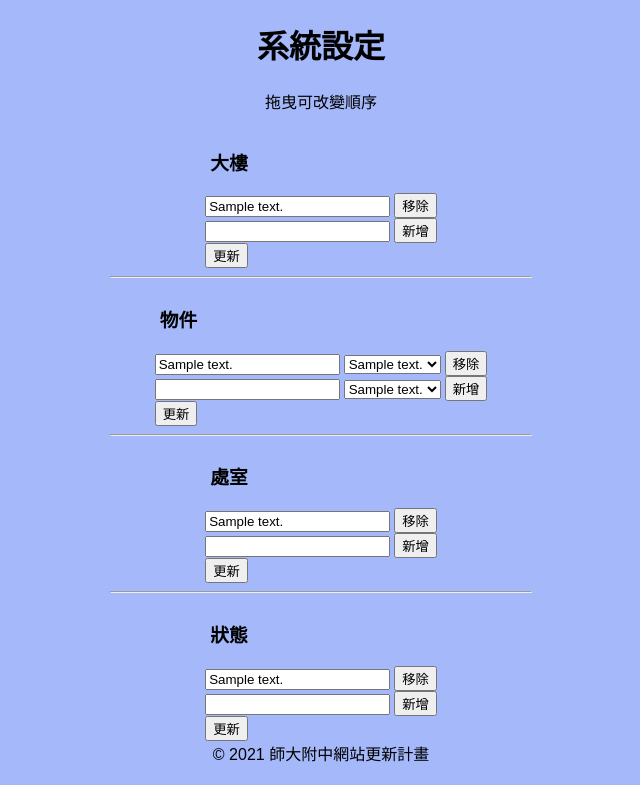
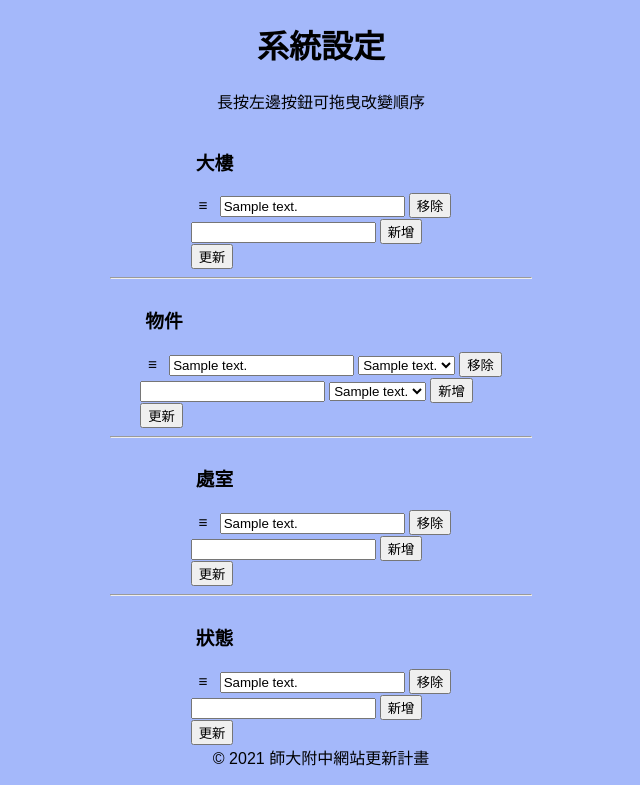
Before and after one commit to HSNU-websites/repair_system, a Python web app: template templates/system.html in a window 1280 px wide. Shown: the part 24-809 px from the top of the page, without its empty margins (319-959 px from the left). Before the commit the page ends 786 px from the top, so only its background shows below. Run offline with Jinja, Linux system fonts and the light colour scheme; the template is opened without the code that fills it: most values are stand-ins (such as "Sample title", 1, 10 or a date in 2020); some libraries are stand-ins or nearby versions.

Commit message:
Improve UI

```diff
--- a/static/system.css
+++ b/static/system.css
@@ -35,6 +35,19 @@ hr {
     align-items: center;
 }
 
+.hamburger {
+    display: inline-block;
+    text-align: center;
+    font-weight: bolder;
+    width: 25px;
+    height: 22px;
+    cursor: move;
+}
+
+.hamburger:hover {
+    opacity: 0.8;
+}
+
 #tip {
     font-family: 'Noto Sans TC', sans-serif;
     text-align: center;
--- a/templates/admin_dashboard.html
+++ b/templates/admin_dashboard.html
@@ -65,6 +65,7 @@
             </form>
         </div>
         <div id="reply_window">
+            <div class="closebtn" onclick="hide(this.parentElement);">&#10006;</div>
             <div class="field">
                 <label for="status">狀態: </label>
                 <select name="status" id="status">
@@ -120,7 +121,7 @@
                     <td style="width: 200px;">
                         <div style="text-align: left;">
                             {% for revision in record["revisions"] %}
-                            <div><b>維護人: </b>{{ revision["user"]["username"] }}</div>
+                            <div><b>維護人: </b>{{ revision["user"]["name"] }}</div>
                             <div><b>狀態: </b>{{ revision["status"] }}</div>
                             <div><b>時間: </b>{{ revision["insert_time"] }}</div>
                             <div><b>描述: </b>{{ revision["description"] }}</div>
--- a/templates/system.html
+++ b/templates/system.html
@@ -8,10 +8,11 @@
     <link rel="stylesheet" href="{{ url_for('static', filename='system.css') }}">
     <link rel="stylesheet" href="{{ url_for('static', filename='nav.css') }}">
     <link rel="stylesheet" href="{{ url_for('static', filename='input.css') }}">
+    <link href="https://fonts.googleapis.com/icon?family=Material+Icons" rel="stylesheet">
     <link rel="icon" href="{{ url_for('static', filename='HSNU.png') }}">
     <script src="//code.jquery.com/jquery-1.12.4.js"></script>
-    <script src = "https://code.jquery.com/jquery-1.10.2.js"></script>
-    <script src = "https://code.jquery.com/ui/1.10.4/jquery-ui.js"></script>
+    <script src="https://code.jquery.com/jquery-1.10.2.js"></script>
+    <script src="https://code.jquery.com/ui/1.10.4/jquery-ui.js"></script>
     <script src="{{ url_for('static', filename='system.js') }}"></script>
     <title>系統設定</title>
 </head>
@@ -29,12 +30,13 @@
         </nav>
     </nav>
     <h1>系統設定</h1>
-    <p id="tip">拖曳可改變順序</p>
+    <p id="tip">長按左邊按鈕可拖曳改變順序</p>
     <div class="container">
         <div id="buildings">
             <h3>大樓</h3>
             {% for building in buildings %}
             <div id="buildings_{{ building['id'] }}">
+                <span class="hamburger">&#8801;</span>
                 <input type="text" value="{{ building['description'] }}">
                 <button class="remove" onclick="send_remove(this);">移除</button>
             </div>
@@ -51,10 +53,12 @@
             <h3>物件</h3>
             {% for item in items %}
             <div id="items_{{ item['id'] }}">
+                <span class="hamburger">&#8801;</span>
                 <input type="text" value="{{ item['description'] }}">
                 <select>
                     {% for office in offices %}
-                    <option value="{{ office['id'] }}" {% if office["id"] == item["office_id"] %} selected {% endif %}>{{ office['description'] }}</option>
+                    <option value="{{ office['id'] }}" {% if office["id"]==item["office_id"] %} selected {% endif %}>{{
+                        office['description'] }}</option>
                     {% endfor %}
                 </select>
                 <button class="remove" onclick="send_remove(this);">移除</button>
@@ -77,6 +81,7 @@
             <h3>處室</h3>
             {% for office in offices %}
             <div id="offices_{{ office['id'] }}">
+                <span class="hamburger">&#8801;</span>
                 <input type="text" value="{{ office['description'] }}">
                 <button class="remove" onclick="send_remove(this);">移除</button>
             </div>
@@ -93,6 +98,7 @@
             <h3>狀態</h3>
             {% for status in statuses %}
             <div id="statuses_{{ status['id'] }}">
+                <span class="hamburger">&#8801;</span>
                 <input type="text" value="{{ status['description'] }}">
                 <button class="remove" onclick="send_remove(this);">移除</button>
             </div>
```
Also changed, not shown: static/dashboard.css (+15 -0 lines).
